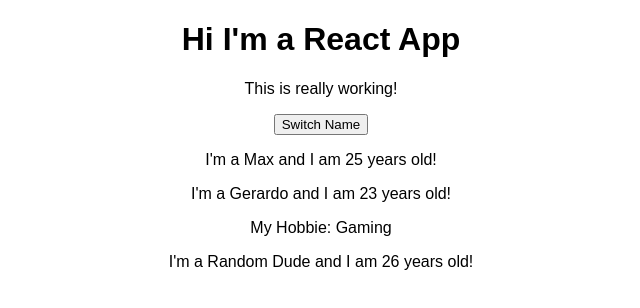
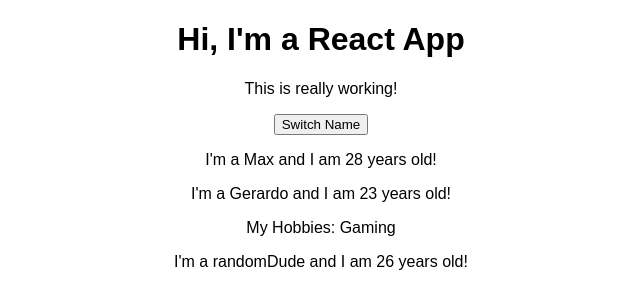
Before and after one commit to Gathzilla/react-complete-guide, a React (Create React App) app: page / in a window 1280 px wide. Shown: the top 308 px of the page, without its empty margins (319-959 px from the left). Built offline with nearby package versions, Linux system fonts and the light colour scheme.

Commit message:
modified the components back to being class based component, also added a way for person to interact with the on click method on the app js

```diff
--- a/src/App.js
+++ b/src/App.js
@@ -1,49 +1,52 @@
-import React, { useState } from 'react';
+import React, { Component } from 'react';
 import './App.css';
 import Person from './Person/Person';
 
-const app = props => {
+class App extends Component {
+  state = {
+    persons: [
+      { name: 'Max', age: 28 },
+      { name: 'Gerardo', age: 23 },
+      { name: 'randomDude', age: 26 }
+    ],
+    otherState: 'some other value'
+  };
 
-   const [ personsState, setPersonsState ] = useState({
-    persons: [
-      {name: 'Max', age: 25},
-      {name: 'Gerardo', age: 23},
-      {name: 'Random Dude', age: 26},
-    ]
+  switchNameHandler = (newName) => {
+    // console.log('Was clicked!');
+    // DON'T DO THIS: this.state.persons[0].name = 'Maximilian';
+    this.setState({
+      persons: [
+        { name: newName, age: 28 },
+        { name: 'Manu', age: 29 },
+        { name: 'randomDude', age: 27 }
+      ]
+    });
+  };
 
-   });
-
-   const [otherState, setOtherState] = useState('some other value');
-
-   console.log(personsState, otherState);
-
-   const switchNameHandler = () => {
-    // console.log('Was clicked!')
-    // Don't do this: personsState.persons[0].name = 'Maximilian';
-    setPersonsState({
-      persons: [
-      {name: 'Maximillian', age: 25},
-      {name: 'Gerardo', age: 23},
-      {name: 'Random Dude', age: 27},
-    ]
-
-
-     });
-  }
-
+  render() {
     return (
       <div className="App">
-        <h1> Hi I'm a React App </h1>
+        <h1>Hi, I'm a React App</h1>
         <p>This is really working!</p>
-        <button onClick={switchNameHandler}> Switch Name</button>
-        <Person name={personsState.persons[0].name} age={personsState.persons[0].age}/>
-        <Person name={personsState.persons[1].name} age={personsState.persons[1].age}>My Hobbie: Gaming</Person>
-        <Person name={personsState.persons[2].name} age={personsState.persons[2].age} />
+        <button onClick={/*this could be inefficient*/() => this.switchNameHandler('Maximillian!!')}>Switch Name</button>
+        <Person
+          name={this.state.persons[0].name}
+          age={this.state.persons[0].age}
+        />
+        <Person
+          name={this.state.persons[1].name}
+          age={this.state.persons[1].age}
+          click={this.switchNameHandler.bind(this, 'Max!')}>My Hobbies: Gaming
+        </Person>
+        <Person
+          name={this.state.persons[2].name}
+          age={this.state.persons[2].age}
+        />
       </div>
     );
-
-    // return React.createElement('div', {className: 'App'}, React.createElement('h1',null, 'Hi I\'m a React App!!!'));
-
+    // return React.createElement('div', {className: 'App'}, React.createElement('h1', null, 'Does this work now?'));
+  }
 }
 
-export default app;
+export default App;
--- a/src/Person/Person.js
+++ b/src/Person/Person.js
@@ -3,8 +3,9 @@
 const person = (props) => {
     return (
         <div>
-            <p>I'm a {props.name} and I am {props.age} years old!</p>
+            <p onClick={props.click}> I'm a {props.name} and I am {props.age} years old!</p>
             <p>{props.children}</p>
+
         </div>
 
 
```
